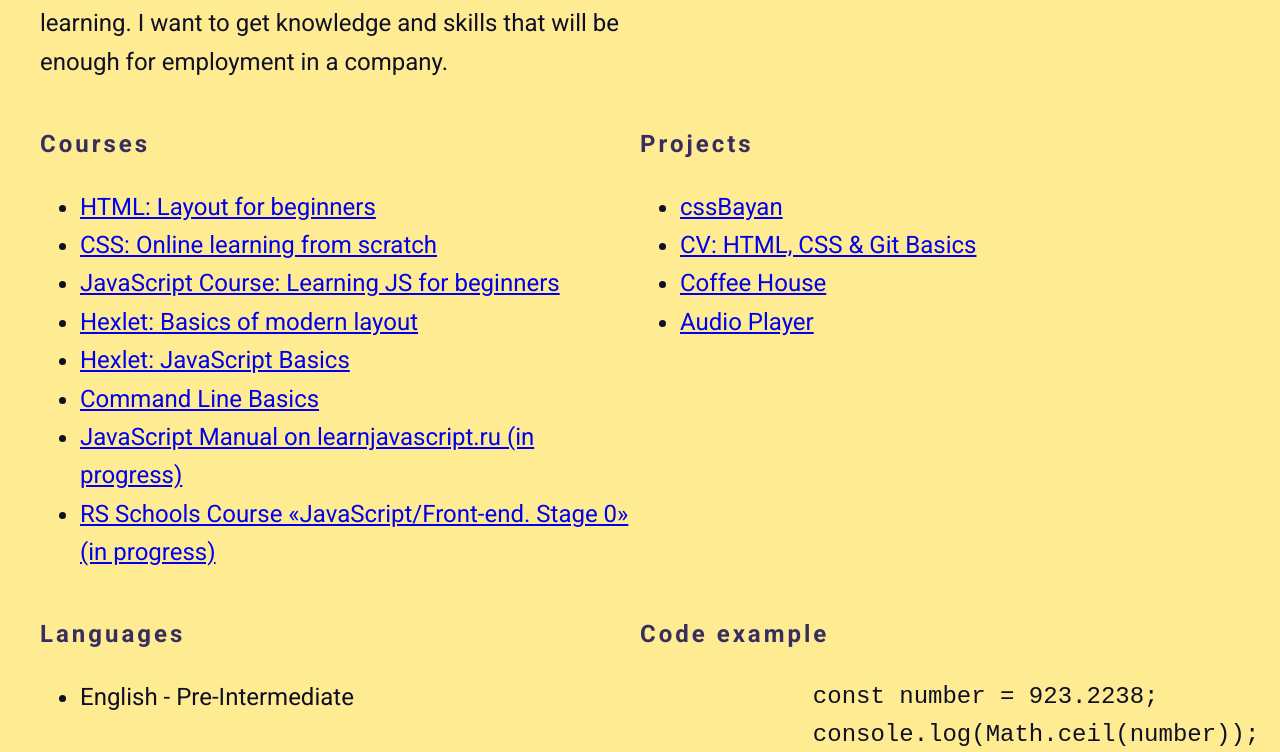
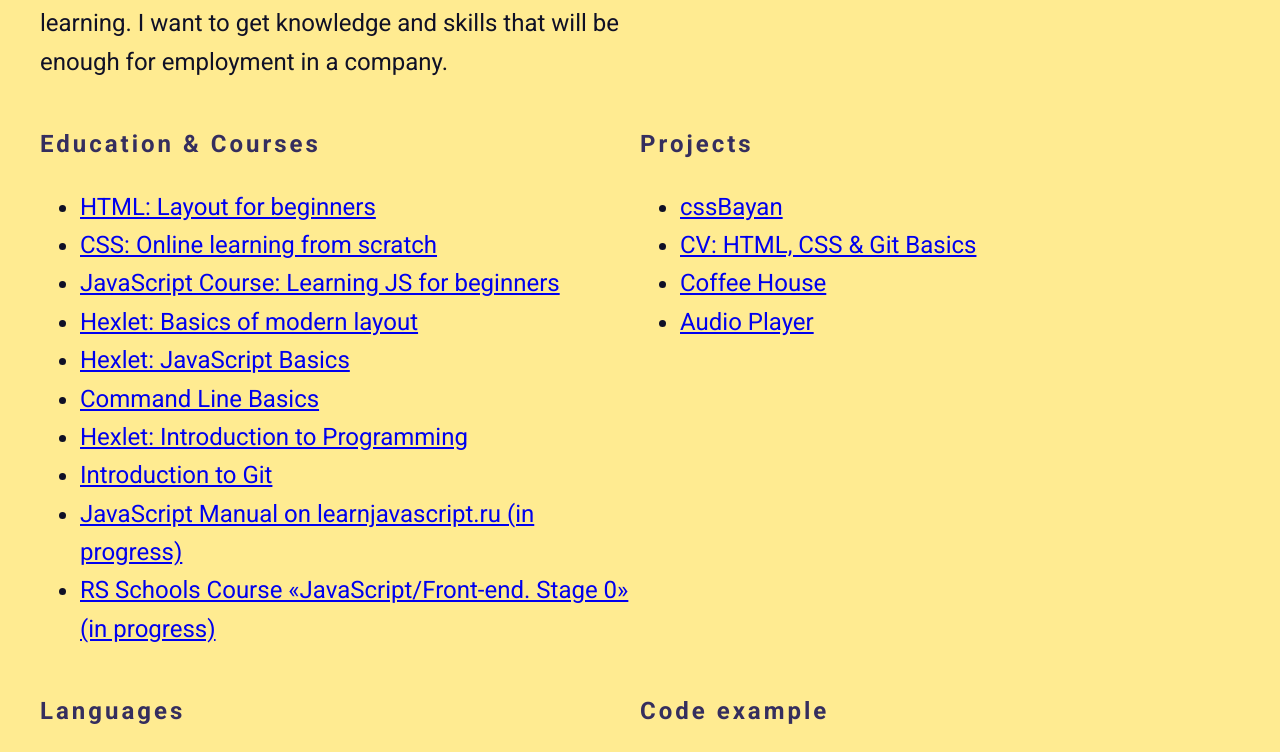
Before and after one commit to kotovnik/rsschool-cv, a plain HTML site: page index.html in a window 1280 px wide. Shown: the part 940-1692 px from the top of the page. Drawn offline with Linux system fonts and the light colour scheme.

Commit message:
feat: add links for courses

```diff
--- a/index.html
+++ b/index.html
@@ -83,7 +83,7 @@
         </ul>
       </section>
       <section class="section" id="courses">
-        <h2 class="section-title">Courses</h2>
+        <h2 class="section-title">Education & Courses</h2>
         <ul>
           <li>
             <a href="https://code-basics.com/ru/languages/html" target="_blank" rel="noopener noreferrer">HTML: Layout for beginners</a>
@@ -102,6 +102,12 @@
           </li>
           <li>
             <a href="https://ru.hexlet.io/courses/cli-basics" target="_blank" rel="noopener noreferrer">Command Line Basics</a>
+          </li>
+          <li>
+            <a href="https://ru.hexlet.io/courses/introduction_to_programming" target="_blank" rel="noopener noreferrer">Hexlet: Introduction to Programming</a>
+          </li>
+          <li>
+            <a href="https://ru.hexlet.io/courses/intro_to_git" target="_blank" rel="noopener noreferrer">Introduction to Git</a>
           </li>
           <li>
             <a href="https://learn.javascript.ru/" target="_blank" rel="noopener noreferrer">JavaScript Manual on learnjavascript.ru (in progress)</a>
```
